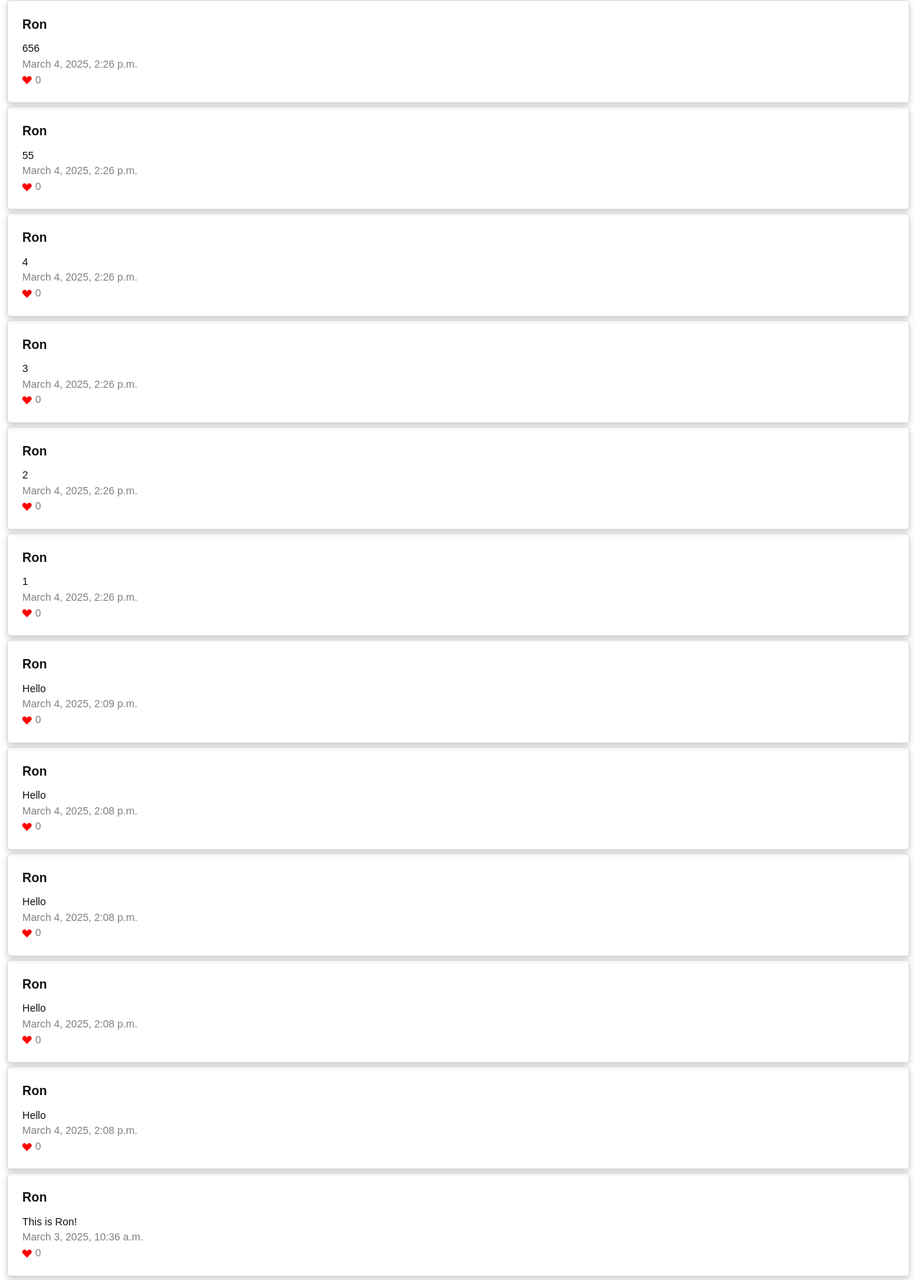
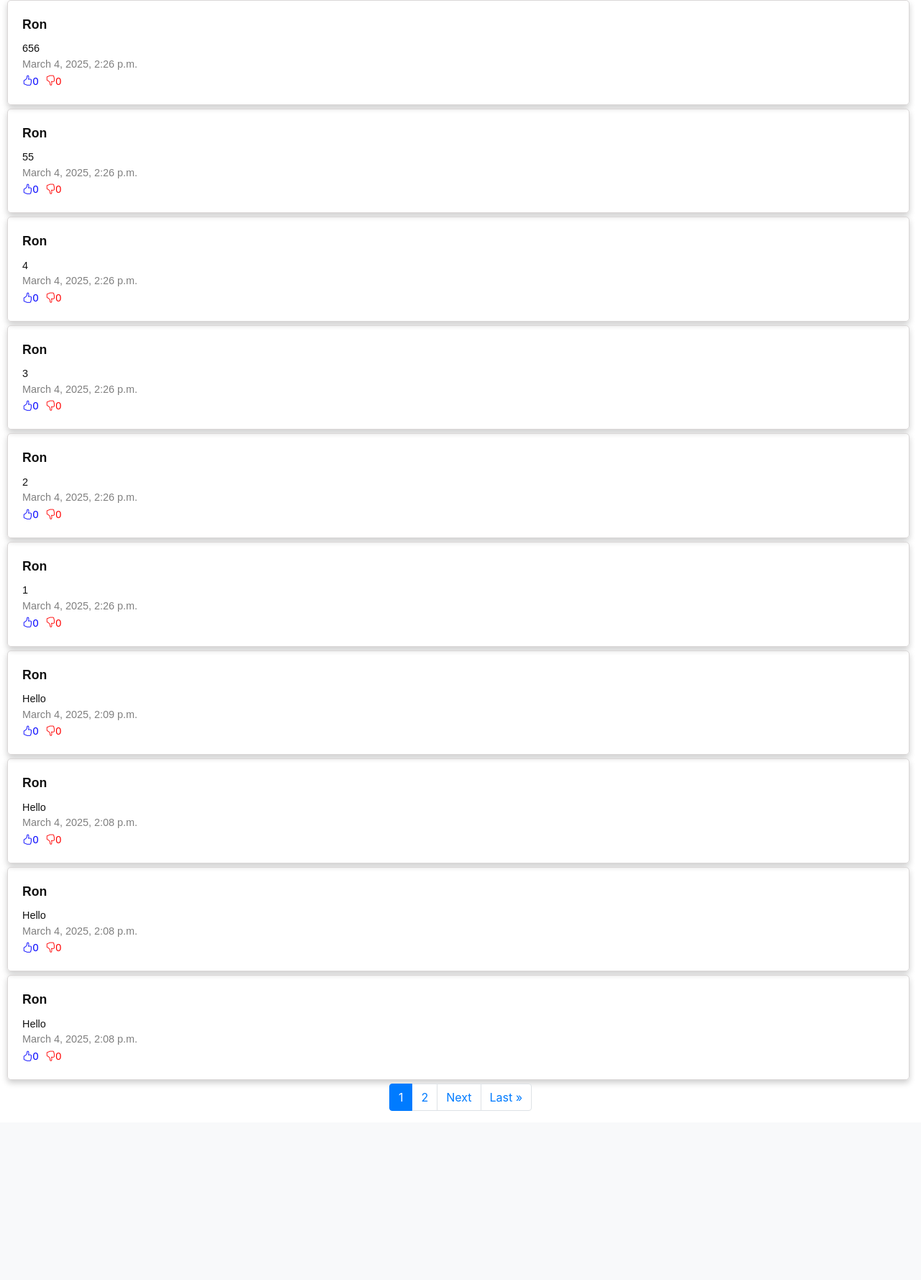
Before and after one commit to i-Noix/network, a Django app: page /following/1 in a window 1280 px wide. Shown: the part 56-1835 px from the top of the page at 72% size. After the commit the page ends 1600 px from the top, so only its background shows below. Run offline with Django 3.2, Linux system fonts and the light colour scheme; a user stored in the database is signed in; data comes from the database, SQL or seed files in the repository; data that the repository does not hold is empty; some libraries are stand-ins or nearby versions.

Commit message:
Change css and html for div post on page index, profile, following

```diff
--- a/network/models.py
+++ b/network/models.py
@@ -10,8 +10,17 @@ class User(AbstractUser):
 class Posts(models.Model):
     author = models.ForeignKey(User, on_delete=models.CASCADE,related_name='posts')
     content = models.TextField(blank=False)
-    likes = models.ManyToManyField(User, related_name='liked_posts', blank=True)
     date_time = models.DateTimeField(auto_now_add=True)
 
     def __str__(self):
         return f'{self.author}: {self.content}'
+
+class Like(models.Model):
+    user = models.ForeignKey(User, on_delete=models.CASCADE)
+    post = models.ForeignKey(Posts, on_delete=models.CASCADE, related_name='likes')
+    reaction = models.CharField(max_length=10, choices=[('like', 'Like'), ('dislike', 'Dislike')])
+
+    class Meta:
+        constraints = [
+            models.UniqueConstraint(fields=['user', 'post'], name='unique_user_post')
+        ]
--- a/network/static/network/styles.css
+++ b/network/static/network/styles.css
@@ -29,21 +29,15 @@
     box-shadow: 0 4px 8px 0 rgba(0, 0, 0, 0.2);
 }
 
-.post p {
+.post > p {
     font-size: 0.9em;
     color: grey;
     margin: 0;
 }
 
-.post p:first-of-type{
+.post > p:first-of-type{
     color: #111111;
-}
-
-.post svg{
-    color: red;
-    margin-right: 5px;
-    height: 0.9em;
-    width: 0.9em;
+    width: 50%;
 }
 
 .post a {
@@ -61,6 +55,21 @@
     cursor: pointer;
     text-decoration: underline;
     text-shadow: 2px 2px 4px #d8d4d4;
+}
+
+.div-likes p {
+    display: inline;
+    margin-right: 5px;
+    font-size: 0.9em;
+    color: grey;
+}
+
+.div-likes .like {
+    color: blue;
+}
+
+.div-likes .dislike {
+    color: red;
 }
 
 /* Style for page Profile */
--- a/network/templates/network/following.html
+++ b/network/templates/network/following.html
@@ -3,17 +3,45 @@
 {% block title %}Following{% endblock %}
 
 {% block body %}
-    {% for post in posts %}
+    {% for post in page_obj %}
         <div class="post">
             <a href="{% url 'profile' user_id=post.author.id %}"><strong>{{ post.author }}</strong></a>
             <p>{{ post.content }}</p>
             <p>{{ post.date_time }}</p>
-            <p><svg xmlns="http://www.w3.org/2000/svg" width="16" height="16" fill="currentColor" class="bi bi-suit-heart-fill" viewBox="0 0 16 16">
-                <path d="M4 1c2.21 0 4 1.755 4 3.92C8 2.755 9.79 1 12 1s4 1.755 4 3.92c0 3.263-3.234 4.414-7.608 9.608a.513.513 0 0 1-.784 0C3.234 9.334 0 8.183 0 4.92 0 2.755 1.79 1 4 1"/>
-              </svg>{{ post.likes.count }}</p>
+            <div class="div-likes">
+                <p class="like" id="like-{{ post.id }}"><i class="bi bi-hand-thumbs-up"></i>{{ post.likes_count }}</p>
+                <p class="dislike" id="dislike-{{ post.id }}"><i class="bi bi-hand-thumbs-down"></i>{{ post.dislikes_count }}</p>
+            </div>
         </div>
     {% empty %}
         <p>The {{ user.username }} has not yet subscribe to any users!</p>
     {% endfor %}
+    <div class="pagination-container">
+        <ul class="pagination justify-content-center">
+            {% if page_obj.has_previous %}
+                <li class="page-item">
+                    <a class="page-link" href="?page=1">&laquo; First</a>
+                </li>
+                <li class="page-item">
+                    <a class="page-link" href="?page={{ page_obj.previous_page_number }}">Previous</a>
+                </li>
+            {% endif %}
+            {% for page in page_obj.paginator.page_range %}
+                {% if page >= page_obj.number|add:"-2" and page <= page_obj.number|add:"2" %}
+                    <li class="page-item {% if page == page_obj.number %}active{% endif %}">
+                        <a class="page-link" href="?page={{ page }}">{{ page }}</a>
+                    </li>
+                {% endif %}
+            {% endfor %}
+            {% if page_obj.has_next %}
+                    <li class="page-item">
+                        <a class="page-link" href="?page={{ page_obj.next_page_number }}">Next</a>
+                    </li>
+                    <li class="page-item">
+                        <a class="page-link" href="?page={{ page_obj.paginator.num_pages }}">Last &raquo;</a>
+                    </li>
+            {% endif %}
+        </ul>
+    </div>
 
 {% endblock %}
--- a/network/templates/network/layout.html
+++ b/network/templates/network/layout.html
@@ -6,7 +6,10 @@
         <title>{% block title %}Social Network{% endblock %}</title>
         <meta charset="utf-8">
         <meta name="viewport" content="width=device-width, initial-scale=1">
+        <!-- Connect Bootstrap -->
         <link rel="stylesheet" href="https://stackpath.bootstrapcdn.com/bootstrap/4.4.1/css/bootstrap.min.css" integrity="sha384-Vkoo8x4CGsO3+Hhxv8T/Q5PaXtkKtu6ug5TOeNV6gBiFeWPGFN9MuhOf23Q9Ifjh" crossorigin="anonymous">
+        <link href="https://cdn.jsdelivr.net/npm/bootstrap-icons/font/bootstrap-icons.css" rel="stylesheet">
+
         <link href="{% static 'network/styles.css' %}" rel="stylesheet">
         <link rel="stylesheet" href="https://cdnjs.cloudflare.com/ajax/libs/font-awesome/4.7.0/css/font-awesome.min.css">
         <script src="https://cdn.jsdelivr.net/npm/bootstrap@5.3.3/dist/js/bootstrap.bundle.min.js"></script>
--- a/network/views.py
+++ b/network/views.py
@@ -10,7 +10,7 @@ from django.contrib.auth.decorators import login_required
 from django.core.paginator import Paginator
 import json
 
-from .models import User, Posts
+from .models import User, Posts, Like
 
 
 def index(request):
@@ -19,6 +19,12 @@ def index(request):
 
     page_number = request.GET.get('page')
     page_obj = paginator.get_page(page_number)
+
+    # Count likes/dislikes and adding new atrributes for post in page_obj
+    for post in page_obj:
+        post.likes_count = Like.objects.filter(post=post, reaction='like').count()
+        post.dislikes_count = Like.objects.filter(post=post, reaction='dislike').count()
+
     return render(request, "network/index.html", {
         'page_obj': page_obj
     })
@@ -93,8 +99,19 @@ def following(request, user_id):
     # Get all following_id that user are following
     followingListId = user.following.values_list('id', flat=True)
     posts = Posts.objects.filter(author__id__in = followingListId).order_by('-date_time')
+
+    paginator = Paginator(posts, 10) #Show 10 posts per page.
+
+    page_number = request.GET.get('page')
+    page_obj = paginator.get_page(page_number)
+
+    # Count likes/dislikes and adding new atrributes for post in page_obj
+    for post in page_obj:
+        post.likes_count = Like.objects.filter(post=post, reaction='like').count()
+        post.dislikes_count = Like.objects.filter(post=post, reaction='dislike').count()
+
     return render(request, 'network/following.html', {
-        'posts': posts
+        'page_obj': page_obj
     })
 
 def profile(request, user_id):
@@ -104,6 +121,12 @@ def profile(request, user_id):
 
     page_number = request.GET.get('page')
     page_obj = paginator.get_page(page_number)
+
+# Count likes/dislikes and adding new atrributes for post in page_obj
+    for post in page_obj:
+        post.likes_count = Like.objects.filter(post=post, reaction='like').count()
+        post.dislikes_count = Like.objects.filter(post=post, reaction='dislike').count()
+
     is_following = profile_user.followers.filter(id=request.user.id).exists()
     return render(request, 'network/profile.html', {
         'profile_user': profile_user,
```
Also changed, not shown: network/templates/network/index.html (+4 -3 lines), network/templates/network/profile.html (+4 -24 lines), db.sqlite3, network/migrations/0003_remove_posts_likes_like.py (added).
